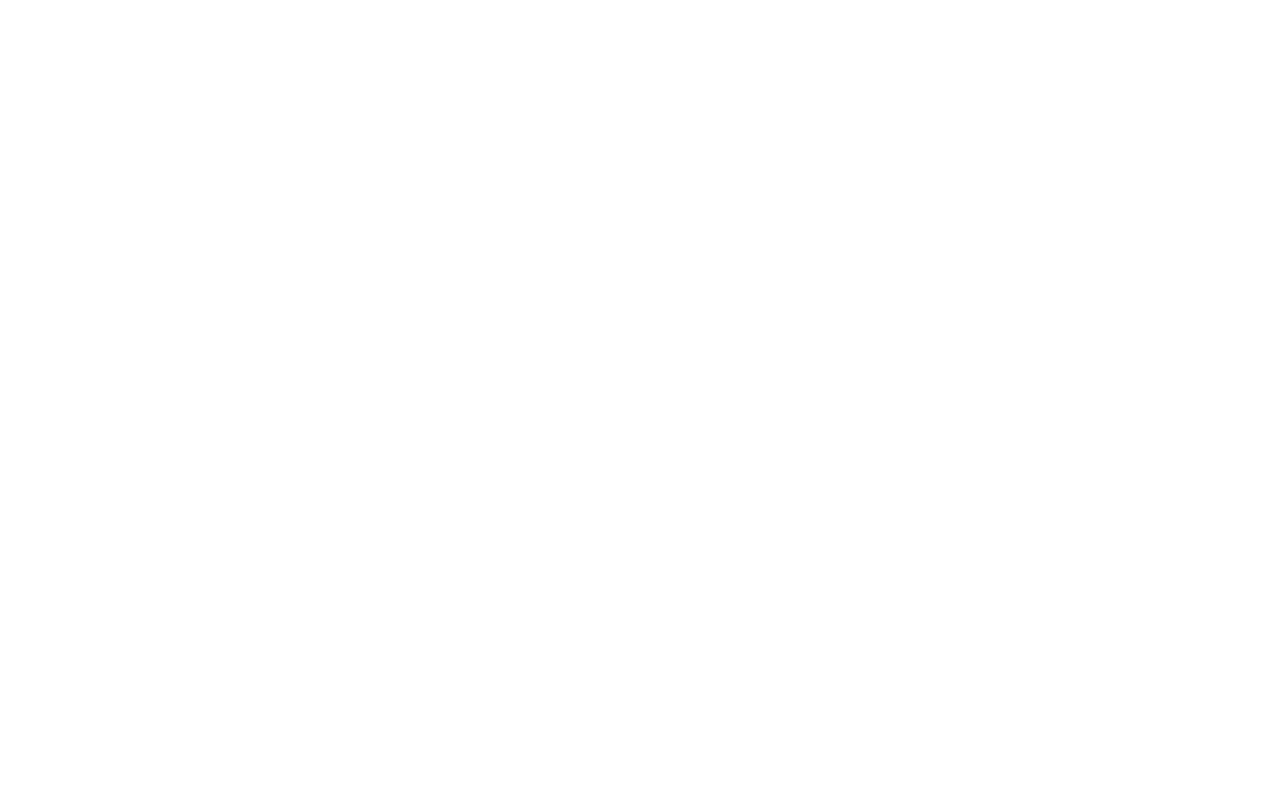
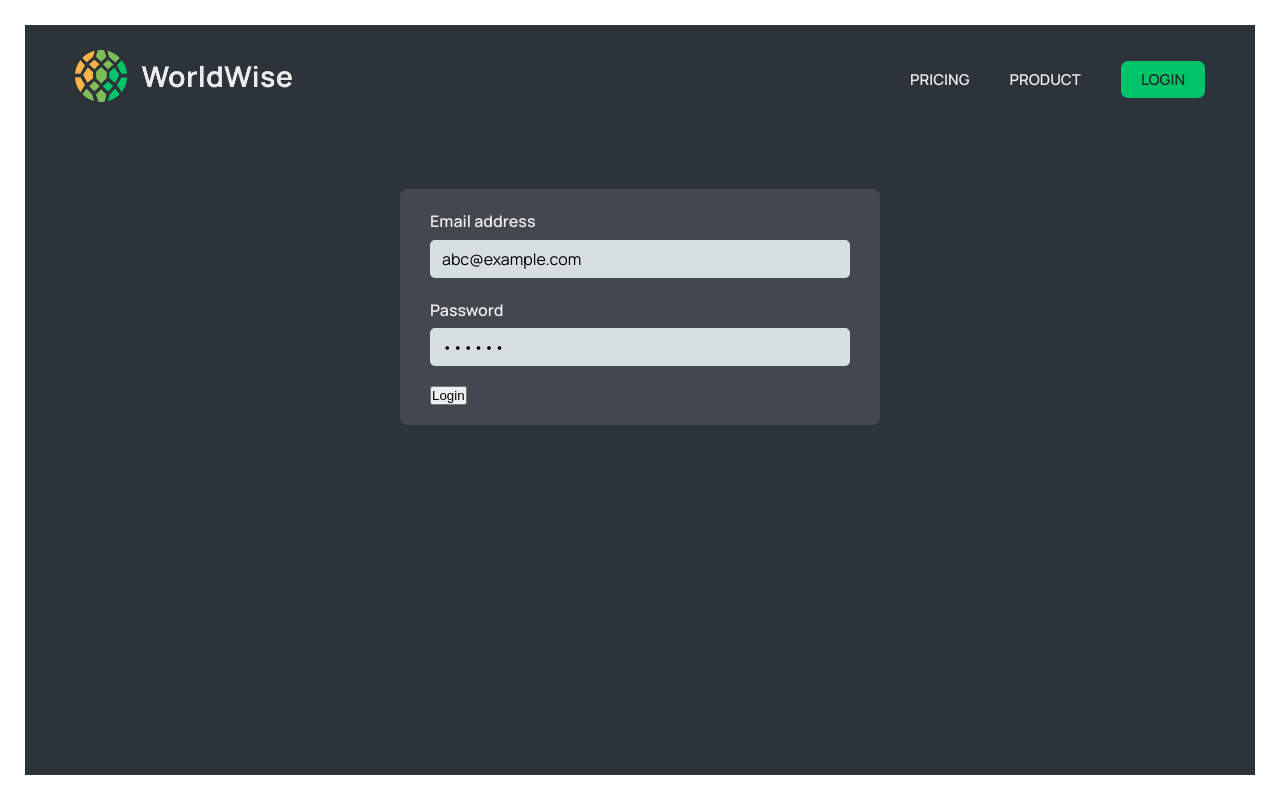
Before and after one commit to lumidee007/worldwise, a React (Vite) app: page /login in a window 1280 px wide. Before the commit this address had no page. Built offline with nearby package versions, Linux system fonts and the light colour scheme.

Commit message:
create login component with initial layout and styles

```diff
--- a/src/App.jsx
+++ b/src/App.jsx
@@ -4,6 +4,8 @@
 import Pricing from "./Pages/Pricing";
 import Product from "./Pages/Product";
 import AppLayout from "./Pages/AppLayout";
+import Login from "./Pages/Login";
+import NotFound from "./Pages/NotFound";
 
 export default function App() {
   return (
@@ -13,7 +15,9 @@
           <Route path="/" element={<Homepage />} />
           <Route path="/pricing" element={<Pricing />} />
           <Route path="/product" element={<Product />} />
+          <Route path="/login" element={<Login />} />
           <Route path="/app" element={<AppLayout />} />
+          <Route path="*" element={<NotFound />} />
         </Routes>
       </Router>
     </div>
--- /dev/null
+++ b/src/Pages/Login.jsx
@@ -0,0 +1,40 @@
+import styles from "./Login.module.css";
+import { useState } from "react";
+import PageNav from "../components/PageNav";
+
+export default function Login() {
+  // PRE-FILL FOR DEV PURPOSES
+  const [email, setEmail] = useState("abc@example.com");
+  const [password, setPassword] = useState("abc123");
+
+  return (
+    <main className={styles.login}>
+      <PageNav />
+      <form className={styles.form}>
+        <div className={styles.row}>
+          <label htmlFor="email">Email address</label>
+          <input
+            type="email"
+            id="email"
+            onChange={(e) => setEmail(e.target.value)}
+            value={email}
+          />
+        </div>
+
+        <div className={styles.row}>
+          <label htmlFor="password">Password</label>
+          <input
+            type="password"
+            id="password"
+            onChange={(e) => setPassword(e.target.value)}
+            value={password}
+          />
+        </div>
+
+        <div>
+          <button>Login</button>
+        </div>
+      </form>
+    </main>
+  );
+}
--- /dev/null
+++ b/src/Pages/Login.module.css
@@ -0,0 +1,26 @@
+.login {
+  margin: 2.5rem;
+  padding: 2.5rem 5rem;
+  background-color: var(--color-dark--1);
+  min-height: calc(100vh - 5rem);
+}
+
+.form {
+  background-color: var(--color-dark--2);
+  border-radius: 7px;
+  padding: 2rem 3rem;
+  width: 100%;
+  display: flex;
+  flex-direction: column;
+  gap: 2rem;
+
+  /* Different from other form */
+  width: 48rem;
+  margin: 8rem auto;
+}
+
+.row {
+  display: flex;
+  flex-direction: column;
+  gap: 0.5rem;
+}
--- /dev/null
+++ b/src/Pages/NotFound.jsx
@@ -0,0 +1,5 @@
+import React from "react";
+
+export default function NotFound() {
+  return <div>NotFound</div>;
+}
--- a/src/components/PageNav.jsx
+++ b/src/components/PageNav.jsx
@@ -9,9 +9,6 @@
     <nav className={styles.nav}>
       <Logo />
       <ul>
-        {/* <li>
-          <NavLink to="/">Homepage</NavLink>
-        </li> */}
         <li>
           <NavLink to="/pricing">Pricing</NavLink>
         </li>
@@ -19,7 +16,9 @@
           <NavLink to="/product">Product</NavLink>
         </li>
         <li>
-          <NavLink to="/login">Login</NavLink>
+          <NavLink to="/login" className={styles.ctaLink}>
+            Login
+          </NavLink>
         </li>
       </ul>
     </nav>
```
